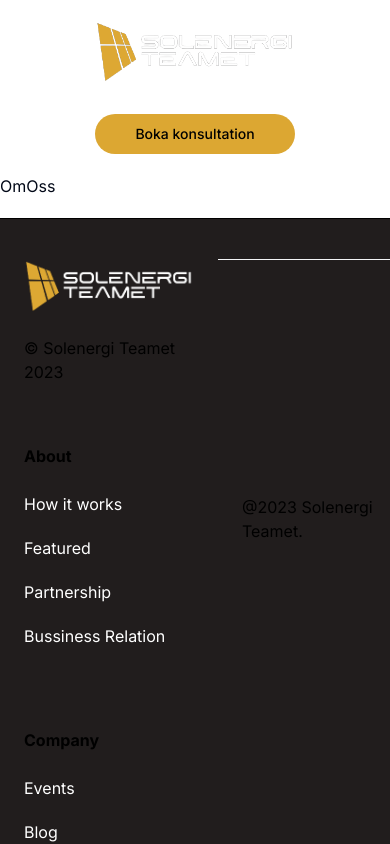
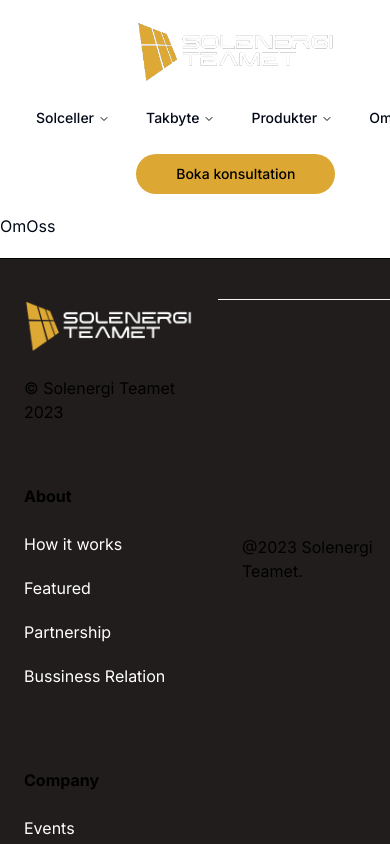
Before and after one commit to Jojaah12/solenergiteamet, a Next.js app: page /om-oss in a window 390 px wide. Shown: the top 844 px of the page. Built offline with nearby package versions, Linux system fonts and the light colour scheme.

Commit message:
small styling adjustment to Menu component

```diff
--- a/components/Menu.tsx
+++ b/components/Menu.tsx
@@ -60,7 +60,7 @@ const data: {
 
 const Menu = () => {
   return (
-    <div className=" hidden lg:block  md:ml-auto md:mr-auto flex-wrap items-center text-base justify-center">
+    <div className="flex md:ml-auto md:mr-auto flex-wrap items-center text-base">
       <NavigationMenu>
         <NavigationMenuList>
           <NavigationMenuItem>
```
